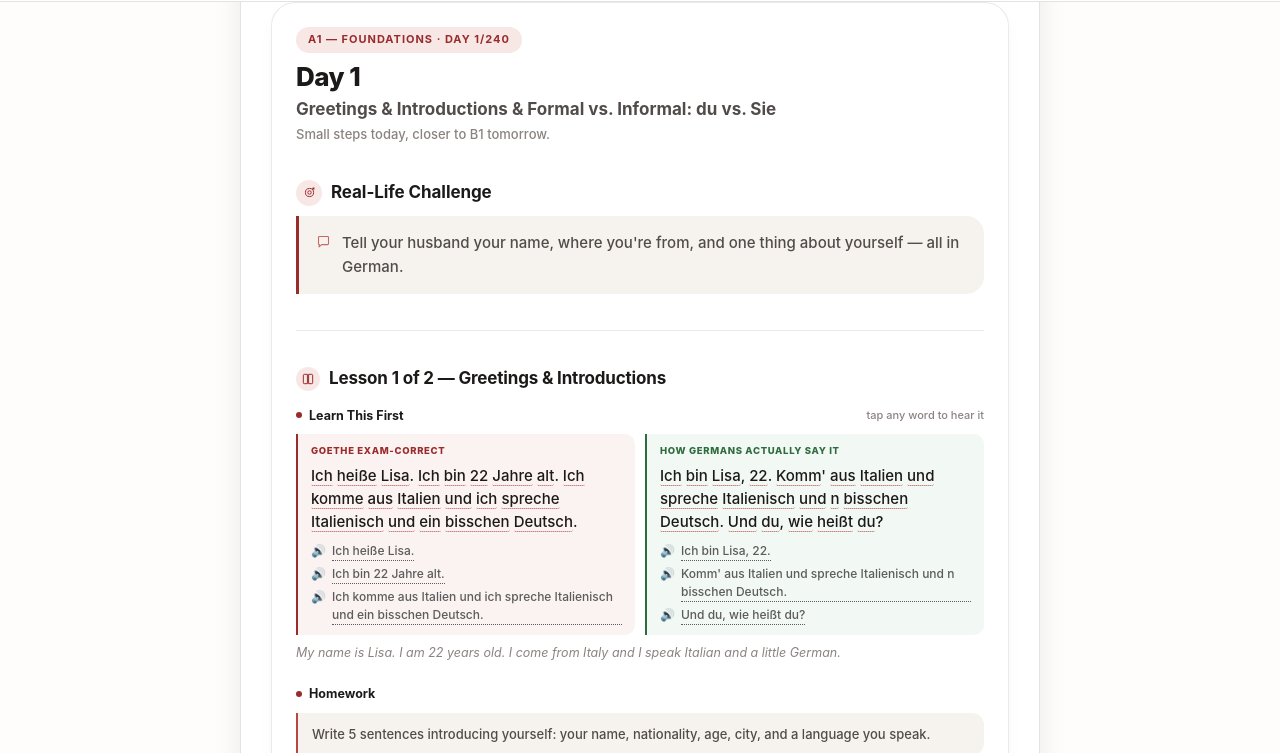
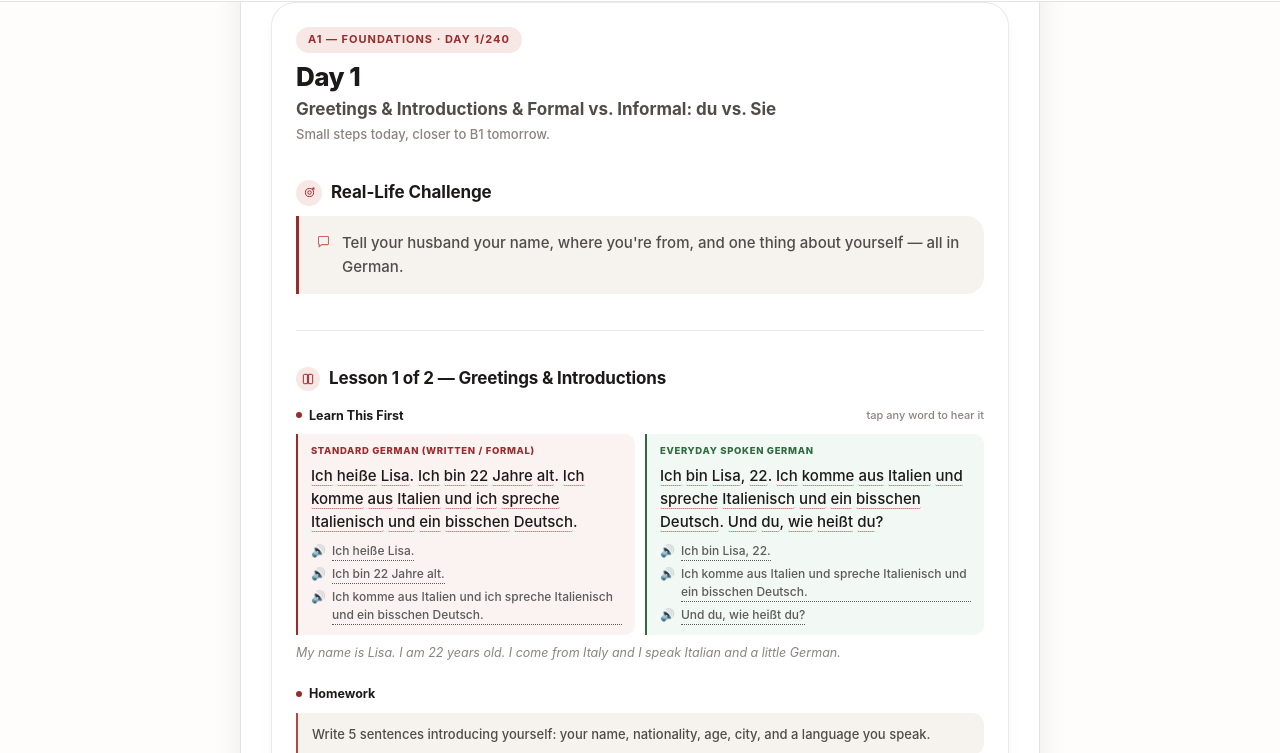
Before and after one commit to mahdiyehhehh/Plan, a plain HTML site: page index.html in a window 1280 px wide. Both pictures are taken after a click on the button "Go to today's lesson". Shown: the part 47-800 px from the top of the page. Drawn offline with nearby package versions, Linux system fonts and the light colour scheme.

Commit message:
Step 1: standard everyday German (ext-standard.js), B2 labels, README

```diff
--- /dev/null
+++ b/ext-standard.js
@@ -0,0 +1,145 @@
+/* ===================== ext-standard.js — Step 1 =====================
+   Standard, everyday German (spoken across central & northern Germany).
+   - Replaces the slang "phrase of the day" with phrases millions of people really use.
+   - Cleans slang / sloppy spellings out of the lesson "everyday" sentences IN MEMORY ONLY.
+   - Relabels the two sentence boxes so you know which is which.
+   NOTHING here writes to or deletes your saved data (localStorage). It only changes what's displayed.
+   ==================================================================== */
+(function(){
+  "use strict";
+
+  /* ---- Safety net: keep ONE untouched copy of your saved data from before this update. ---- */
+  try{
+    if(typeof STORAGE_KEY !== "undefined"){
+      const raw = localStorage.getItem(STORAGE_KEY);
+      const bk = STORAGE_KEY + ".backup-before-boost";
+      if(raw && !localStorage.getItem(bk)) localStorage.setItem(bk, raw);
+    }
+  }catch(e){ /* storage full or blocked — the app itself keeps working */ }
+
+  /* ---- 1) Standard-German cleaner for the lesson "everyday" sentences ---- */
+  const MASC = /^(Kaffee|Schrank|Schreibtisch|Lernplan|Mittelweg|Apfel|Termin|Brief|Platz|Tag|Satz|Tisch|großen|starken|ganzen|kleinen|neuen|guten)$/;
+  function fixArticle(word){ return MASC.test(word) ? "einen" : "ein"; }
+
+  const MANUAL = [
+    [/Komm' aus/g, "Ich komme aus"],
+    [/Ich check's grad nicht\./g, "Ich verstehe das gerade nicht."],
+    [/total Bock auf/g, "richtig Lust auf"],
+    [/keinen Bock/g, "keine Lust"],
+    [/Bock auf/g, "Lust auf"],
+    [/Hast du Bock,/g, "Hast du Lust,"],
+    [/Ich hol mir noch schnell nen Apfel, ich hab nämlich voll Hunger\./g, "Ich hole mir noch schnell einen Apfel, ich habe nämlich richtig Hunger."],
+    [/Ich zock gern und spiel zweimal die Woche Fußball, sonst chill ich meistens\./g, "Ich spiele gern am Computer und zweimal die Woche Fußball, sonst entspanne ich meistens."],
+    [/Mir tut voll der Kopf weh/g, "Mir tut der Kopf richtig weh"],
+    [/mir tut voll der Hals weh/g, "mir tut der Hals richtig weh"],
+    [/heut mega gut drauf/g, "heute richtig gut gelaunt"],
+    [/Meine Bude/g, "Meine Wohnung"],
+    [/häng ich vorm Fernseher/g, "sitze ich vorm Fernseher"],
+    [/Echt nicht\? Krass\./g, "Wirklich nicht? Das ist ungewöhnlich."],
+    [/Ah cool, /g, "Ach so, "],
+    [/schon voll aufs Wochenende/g, "schon sehr aufs Wochenende"],
+    [/Wär schon cool, wenn/g, "Es wäre schön, wenn"],
+    [/kein Ding\./g, "kein Problem."],
+    [/auf'n Tisch/g, "auf den Tisch"],
+    [/(^|[^A-Za-zÄÖÜäöüß])n bisschen/g, "$1ein bisschen"],
+    [/(^|[^A-Za-zÄÖÜäöüß])n paar/g, "$1ein paar"],
+    [/dieses Jahr, krass\./g, "dieses Jahr, das ist viel."],
+    [/die Fahrt war easy/g, "die Fahrt war problemlos"],
+    [/\bsorry\b,?/gi, m=>"Entschuldigung"+(m.endsWith(",")?",":"")],
+    [/die Post checken/g, "die Post durchsehen"],
+    [/voll oft/g, "ziemlich oft"],
+    [/War voll müde/g, "Ich war sehr müde"],
+    [/immer voll nervös/g, "immer ziemlich nervös"],
+    [/Hey Anna, musst wissen,/g, "Hallo Anna, du musst wissen:"],
+    [/ganz easy\./g, "ganz einfach."],
+    [/früher pennen gehen/g, "früher schlafen gehen"],
+    [/Das ist der Typ, dem/g, "Das ist der Mann, dem"]
+  ];
+
+  function standardize(s){
+    if(typeof s !== "string") return s;
+    let out = s;
+    MANUAL.forEach(([re,rep])=>{ out = out.replace(re, rep); });
+    // "n Kaffee", "n großen Tisch" -> ein/einen (only the tiny spoken "n" before a capital/adjective)
+    out = out.replace(/(^|[\s,—-])n (\S+)/g, (m,pre,w)=> pre + fixArticle(w.replace(/[.,;!?]/g,"")) + " " + w);
+    // 'nen / nen -> einen ; ne -> eine
+    out = out.replace(/'nen\b/g, "einen").replace(/\bnen\b/g, "einen");
+    out = out.replace(/\bne\b(?!\?)/g, "eine").replace(/\bso eine\b/g,"so eine");
+    return out;
+  }
+  window.standardizeGerman = standardize;
+
+  const seen = new WeakSet();   // some lesson objects are shared between lists — clean each one only once
+  function cleanLessons(){
+    [ "GERMAN_DAYS","GERMAN_DAYS_A2","GERMAN_DAYS_B1","GERMAN_DAYS_B2_PART1","GERMAN_DAYS_B2_PART2","GERMAN_DAYS_B2_PART3" ].forEach(name=>{
+      let arr; try{ arr = eval(name); }catch(e){ return; }
+      if(!Array.isArray(arr)) return;
+      arr.forEach(day=> (day.lessons||[]).forEach(l=>{ if(l && typeof l.natural === "string" && !seen.has(l)){ seen.add(l); l.natural = standardize(l.natural); } }));
+    });
+  }
+
+  /* ---- 2) New "phrase of the day": everyday standard German, North/Central flavour ---- */
+  const P = (natural, exam, meaning, note)=>({natural, exam, meaning, note});
+  const ALLTAG = [
+    P("Moin!", "Guten Morgen! / Guten Tag!", "Hello! (any time of day)", "The standard greeting in northern and much of central Germany (Hamburg, Bremen, Kiel, Hannover). Said morning, noon, even afternoon. In the south you'd hear \"Servus\" or \"Grüß Gott\" instead."),
+    P("Tschüss!", "Auf Wiedersehen!", "Bye!", "Everyone says it — shops, colleagues, neighbours. \"Auf Wiedersehen\" sounds quite formal in daily life."),
+    P("Wie geht's dir?", "Wie geht es Ihnen?", "How are you?", "Answer: \"Gut, danke. Und dir?\" Use \"Wie geht's Ihnen?\" with people you call Sie."),
+    P("Alles klar.", "Das ist in Ordnung.", "Okay. / Got it.", "A calm, neutral \"okay\" — you'll hear it dozens of times a day, from friends and strangers alike."),
+    P("Genau.", "Das stimmt.", "Exactly. / Right.", "The standard way to agree with someone while they're talking."),
+    P("Ach so.", "Ich verstehe.", "Oh, I see.", "Said when something finally clicks. Very common, completely neutral."),
+    P("Na ja, ...", "Nun, ...", "Well, ...", "Starts a sentence when you're thinking or slightly unsure. Everyone uses it."),
+    P("Ich hätte gern einen Kaffee.", "Ich möchte einen Kaffee, bitte.", "I'd like a coffee.", "\"Ich hätte gern ...\" is THE phrase for ordering in cafés, bakeries and restaurants."),
+    P("Zusammen oder getrennt?", "Bezahlen Sie gemeinsam oder getrennt?", "Together or separate?", "What the waiter asks when you want to pay. You'll answer: \"Zusammen, bitte.\" or \"Getrennt, bitte.\""),
+    P("Stimmt so.", "Der Rest ist für Sie.", "Keep the change.", "Said when paying — the normal way to tip in Germany (round up, then say \"Stimmt so\")."),
+    P("Schönen Feierabend!", "Ich wünsche Ihnen einen schönen Abend.", "Enjoy your evening! (after work)", "Said to colleagues and shop staff at the end of the working day. Very German, very common."),
+    P("Schönes Wochenende!", "Ich wünsche Ihnen ein schönes Wochenende.", "Have a nice weekend!", "Every Friday, to everyone: neighbours, colleagues, the cashier."),
+    P("Mahlzeit!", "Guten Appetit!", "Enjoy your meal! (lunch hello)", "At work around lunchtime colleagues greet each other with \"Mahlzeit\" in northern and central Germany."),
+    P("Entschuldigung, ...", "Entschuldigen Sie bitte, ...", "Excuse me, ...", "For getting attention or squeezing past someone. Works everywhere."),
+    P("Wie bitte?", "Wie bitte? Können Sie das wiederholen?", "Pardon? / Sorry, what?", "Perfectly polite. Use it whenever you didn't catch something — nobody minds."),
+    P("Kein Problem.", "Das ist kein Problem.", "No problem.", "The standard answer to \"Danke\" or \"Entschuldigung\" for small things. Also: \"Gern geschehen.\""),
+    P("Doch!", "Doch, das stimmt.", "Yes, I do! (contradicting a \"no\")", "Answer a negative question with \"Doch\": \"Hast du keine Zeit?\" — \"Doch!\" (= Yes, I do.)"),
+    P("Auf jeden Fall.", "Ja, selbstverständlich.", "Definitely.", "Strong, friendly \"yes\" that Germans use all the time."),
+    P("Mal sehen.", "Ich werde es sehen.", "We'll see.", "The polite way to say \"maybe\" or \"I'll think about it\"."),
+    P("Das ist mir recht.", "Das passt mir gut.", "That suits me fine.", "Used when someone suggests a time, place or plan and you agree."),
+    P("Ich bin gleich da.", "Ich komme in wenigen Minuten.", "I'll be right there.", "Useful on the phone and in messages when you're almost there."),
+    P("Hast du kurz Zeit?", "Haben Sie einen Moment Zeit?", "Do you have a minute?", "Polite way to start a quick question with a colleague or friend."),
+    P("Sie sind dran.", "Sie sind jetzt an der Reihe.", "It's your turn.", "Heard in queues at the bakery, post office and office. \"Wer ist dran?\" = Who's next?"),
+    P("Gesundheit!", "Gesundheit!", "Bless you!", "Said after someone sneezes — the same word everywhere."),
+    P("Gute Besserung!", "Ich wünsche Ihnen gute Besserung.", "Get well soon!", "Say it to anyone who is ill. Very common at work and with neighbours."),
+    P("Viel Erfolg!", "Ich wünsche Ihnen viel Erfolg.", "Good luck!", "For exams, interviews, new jobs — a warm, standard wish."),
+    P("Herzlichen Glückwunsch!", "Herzlichen Glückwunsch!", "Congratulations! / Happy birthday!", "Used for birthdays, exams, weddings, new jobs."),
+    P("Bis später!", "Bis später. Auf Wiedersehen.", "See you later!", "When you'll see the person again the same day."),
+    P("Bis morgen!", "Bis morgen. Auf Wiedersehen.", "See you tomorrow!", "Goodbye to colleagues and classmates at the end of the day."),
+    P("Moin moin!", "Guten Morgen!", "Hello! (northern, extra friendly)", "Double \"moin\" is typical for Hamburg and the coast — warm and relaxed. You've now got the everyday toolkit.")
+  ];
+  try{
+    if(typeof SLANG_OF_DAY !== "undefined" && Array.isArray(SLANG_OF_DAY)){
+      SLANG_OF_DAY.length = 0; ALLTAG.forEach(p=>SLANG_OF_DAY.push(p));
+    }
+  }catch(e){ console.warn("Phrase list not replaced", e); }
+
+  /* ---- 3) Re-render the phrase card + relabel the sentence boxes ---- */
+  window.renderSlangCard = function(){
+    const card = document.getElementById("slangCard");
+    if(!card) return;
+    const item = SLANG_OF_DAY[(germanCurrentDay-1) % SLANG_OF_DAY.length];
+    card.innerHTML = `
+      <span class="slang-eyebrow">Alltagsdeutsch · everyday German <span class="day-of">· Day ${germanCurrentDay}</span></span>
+      <h3 class="slang-phrase">${forvoWords(item.natural)}</h3>
+      <p class="slang-exam">More formal: <strong>${forvoWords(item.exam)}</strong></p>
+      ${tatoebaSentenceLinks(item.natural + " " + item.exam)}
+      <p class="slang-meaning">${esc(item.meaning)}</p>
+      <p class="slang-note">${esc(item.note)}</p>
+    `;
+  };
+
+  function relabel(){
+    document.querySelectorAll(".g-phrase-exam .g-phrase-tag").forEach(t=>{ t.textContent = "Standard German (written / formal)"; });
+    document.querySelectorAll(".g-phrase-natural .g-phrase-tag").forEach(t=>{ t.textContent = "Everyday spoken German"; });
+  }
+  const _renderDailyCard = window.renderDailyCard;
+  window.renderDailyCard = function(){ _renderDailyCard.apply(this, arguments); relabel(); };
+
+  cleanLessons();
+  window.__standardGermanReady = true;
+})();
--- a/index.html
+++ b/index.html
@@ -180,8 +180,8 @@
 
       <div class="g-hero">
         <p class="g-eyebrow">Language Path</p>
-        <h1 class="g-title">Goethe B1 Path</h1>
-        <p class="g-subtitle">A1 <span class="sep">&rarr;</span> A2 <span class="sep">&rarr;</span> B1 <span class="sep">&mdash;</span> 6–7 months, exam-ready &amp; street-ready</p>
+        <h1 class="g-title">Goethe B2 Path</h1>
+        <p class="g-subtitle">A1 <span class="sep">&rarr;</span> A2 <span class="sep">&rarr;</span> B1 <span class="sep">&rarr;</span> B2 <span class="sep">&mdash;</span> 240 days, family-ready &amp; Ausbildung-ready</p>
 
         <div class="g-progress-row">
           <div class="g-progress-ring-wrap">
@@ -189,7 +189,7 @@
               <circle cx="30" cy="30" r="26" fill="none" class="g-ring-track" stroke-width="5"/>
               <circle id="germanRingFg" class="g-ring-fg" cx="30" cy="30" r="26" fill="none" stroke-width="5" stroke-linecap="round" transform="rotate(-90 30 30)"/>
             </svg>
-            <span id="germanRingLabel" class="g-ring-label">0/180</span>
+            <span id="germanRingLabel" class="g-ring-label">0/240</span>
           </div>
           <div class="g-progress-copy">
             <strong>Days Completed</strong>
@@ -205,7 +205,7 @@
           <span class="g-goal-icon">
             <svg viewBox="0 0 24 24" width="13" height="13"><circle cx="12" cy="12" r="7.5" fill="none" stroke="currentColor" stroke-width="1.8"/><circle cx="12" cy="12" r="3.2" fill="none" stroke="currentColor" stroke-width="1.8"/><path d="M17 7l3-3m0 0h-2.4M20 4v2.4" stroke="currentColor" stroke-width="1.8" stroke-linecap="round" stroke-linejoin="round"/></svg>
           </span>
-          <p class="g-goal-text"><strong>Goal:</strong> pass the Goethe B1 exam <span class="g-goal-dim">(B2 if the pace holds)</span></p>
+          <p class="g-goal-text"><strong>Goal:</strong> speak comfortably with family &amp; reach CEFR B2 <span class="g-goal-dim">(Goethe B1 checkpoint around month 4)</span></p>
         </div>
 
         <div class="g-rest-row" id="germanRestRow"><!-- injected by app.js --></div>
@@ -220,7 +220,7 @@
         </button>
         <button data-sub="tests">
           <svg viewBox="0 0 24 24" fill="none"><path d="M7 3.5h7l4 4v13a1 1 0 01-1 1H7a1 1 0 01-1-1v-16a1 1 0 011-1z" stroke="currentColor" stroke-width="1.7" stroke-linejoin="round"/><path d="M9.5 12h5M9.5 15.5h5" stroke="currentColor" stroke-width="1.7" stroke-linecap="round"/></svg>
-          A1 Tests
+          Tests
         </button>
         <button data-sub="listening">
           <svg viewBox="0 0 24 24" fill="none"><path d="M4 10v4h4l5 4V6L8 10H4z" stroke="currentColor" stroke-width="1.7" stroke-linejoin="round"/><path d="M17 8.5a5 5 0 010 7" stroke="currentColor" stroke-width="1.7" stroke-linecap="round"/></svg>
@@ -250,9 +250,9 @@
         </div>
       </div>
 
-      <!-- A1 TESTS SUB-VIEW -->
+      <!-- TESTS SUB-VIEW -->
       <div class="german-sub hidden" id="germanTests">
-        <p class="tests-intro">Ten short A1 tests covering everything you need for the Goethe/telc A1 exam. Take one a day, mark it done, check your answers, and write down what to review.</p>
+        <p class="tests-intro">Short practice tests covering the essentials for the Goethe/telc exams. Take one a day, mark it done, check your answers, and write down what to review.</p>
         <div class="tests-list" id="testsList"></div>
       </div>
 
@@ -287,6 +287,6 @@
 
 <script src="https://cdnjs.cloudflare.com/ajax/libs/html2canvas/1.4.1/html2canvas.min.js"></script>
 <script src="app.js"></script>
-<script src="german-content-fixes.js"></script>
+<script src="ext-standard.js"></script>
 </body>
 </html>
```
Also changed, not shown: 1 other file.
